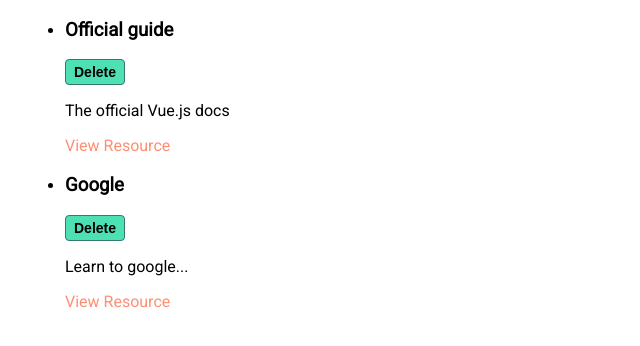
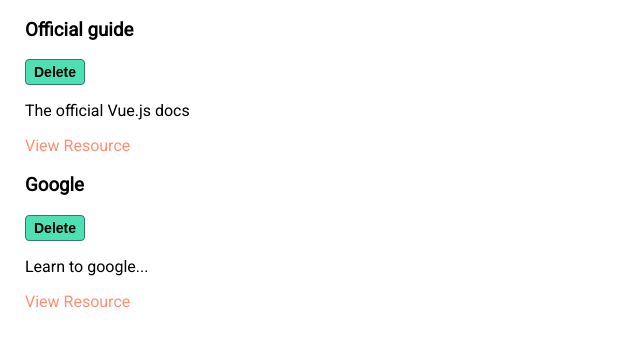
Before and after one commit to Marat-Akhalov/remember-list, a Vue app: page / in a window 1280 px wide. Shown: the top 346 px of the page, without its empty margins (0-640 px from the left). Built offline with nearby package versions, Linux system fonts and the light colour scheme; a web font is replaced by a local one.

Commit message:
feat: add scoped style for ul

```diff
--- a/src/components/learning-resources/StoredResources.vue
+++ b/src/components/learning-resources/StoredResources.vue
@@ -20,3 +20,11 @@ import LearningResources from './LearningResource.vue';
     props: ['resources'],
   }
 </script>
+
+<style scoped>
+  ul {
+    margin: 0;
+    padding: 0;
+    list-style-type: none;
+  }
+</style>
```
